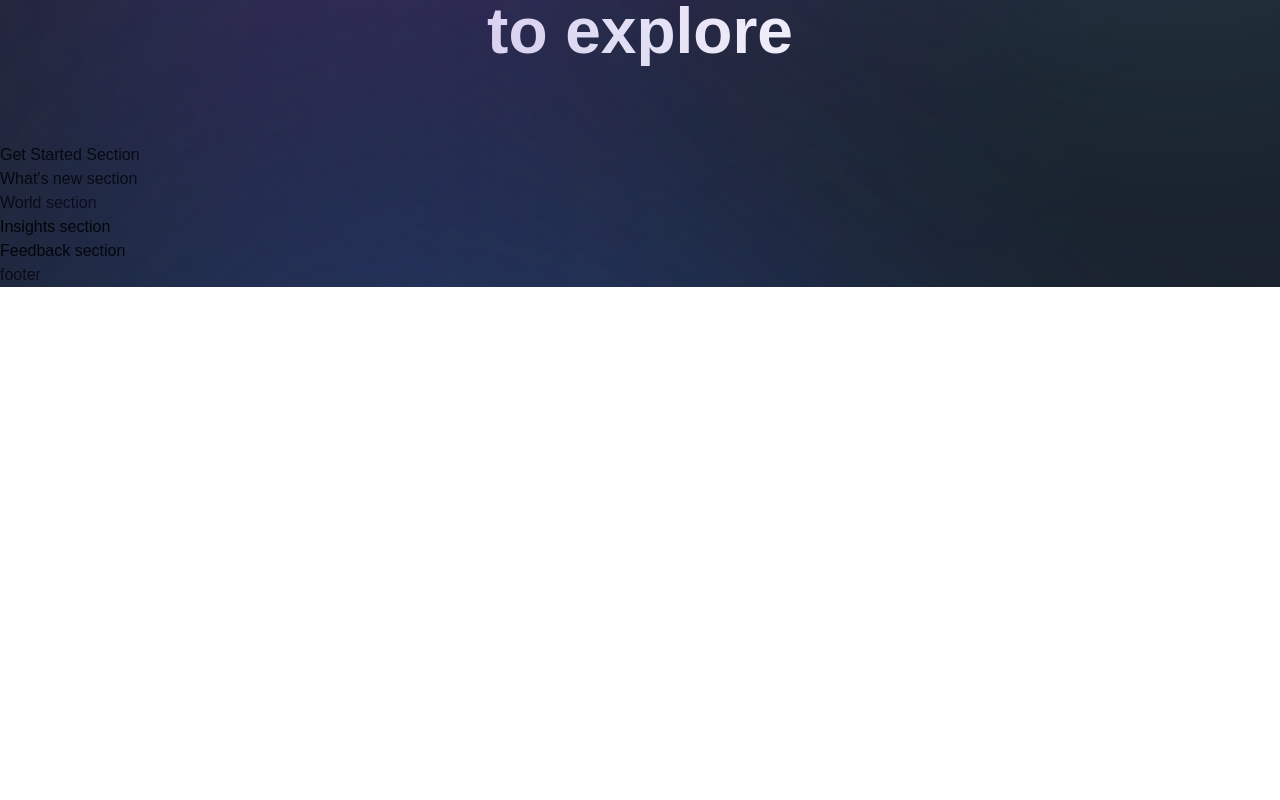
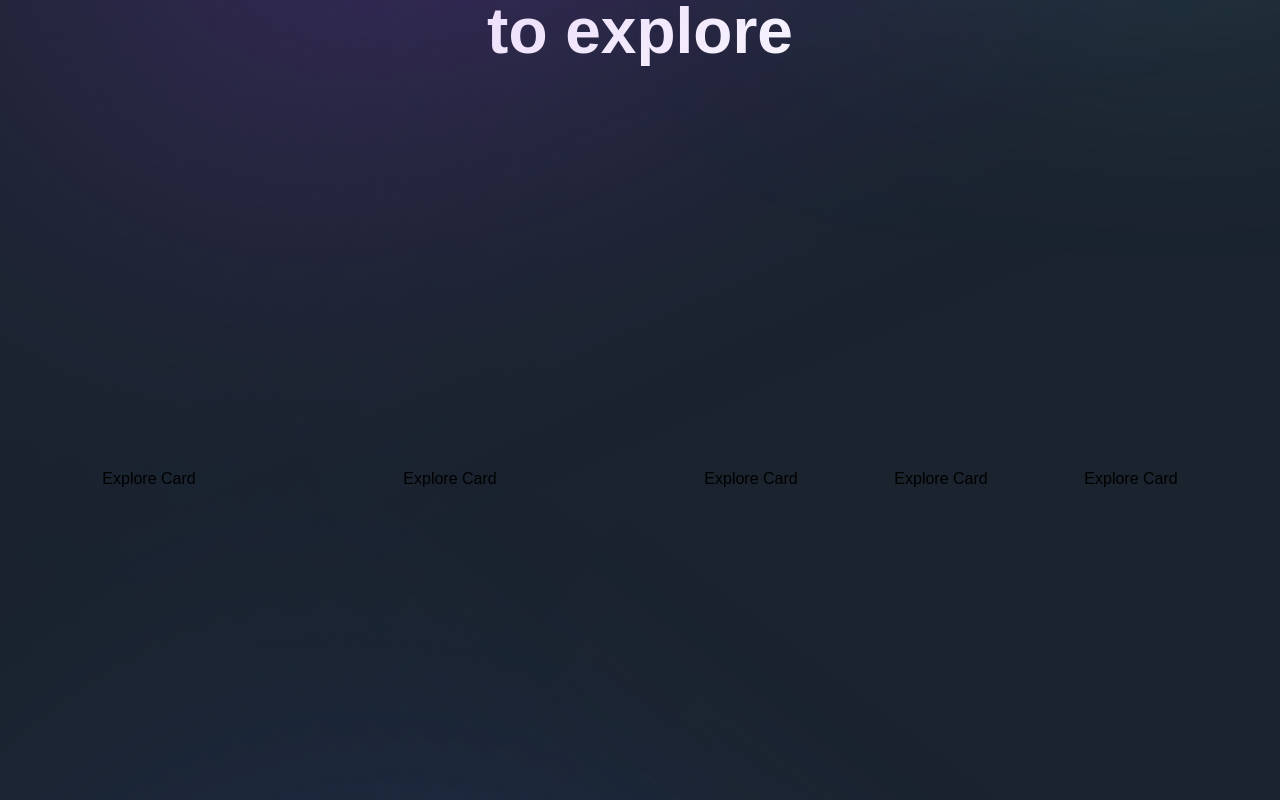
Before and after one commit to shawwnn/metaversus, a Next.js app: page / in a window 1280 px wide. Shown: the part 1580-2380 px from the top of the page. Before the commit the page ends 1867 px from the top, so only its background shows below. Built offline with nearby package versions, Linux system fonts and the light colour scheme; a web font is replaced by a local one.

Commit message:
Explore II - Animation one by one

```diff
--- a/components/ExploreCard.jsx
+++ b/components/ExploreCard.jsx
@@ -1,9 +1,18 @@
 'use client';
 
-const ExploreCard = () => (
-  <div>
+import { motion } from "framer-motion";
+
+import styles from '../styles';
+import { fadeIn } from "../utils/motion";
+
+const ExploreCard = ({ id, imgUrl, title, index, active, handleClick}) => (
+  <motion.div
+    variants={fadeIn('right', 'spring', index * 0.5, 0.75)} // one by one animation
+    // variants={fadeIn('right', 'spring', 1, 0.75)} // simultaneous animation
+    className={`relative ${active === id ? 'lg:flex-[3.5] flex-[10]' : 'lg:flex-[0.5] flex-[2]' } flex items-center justify-center min-w-[170px] h-[700px] transition-[flex] duration-[0.7s] ease-out-flex cursor-pointer`}
+  >
     Explore Card
-  </div>
+  </motion.div>
 );
 
 export default ExploreCard;
--- a/sections/Explore.jsx
+++ b/sections/Explore.jsx
@@ -8,7 +8,10 @@
 import { ExploreCard, TitleText, TypingText } from "../components";
 import { exploreWorlds } from "../constants"
 
-const Explore = () => (
+const Explore = () => {
+  const [active, setActive] = useState('world-2')
+
+  return (
     <section className={`${styles.paddings}`} id="explore">
       <motion.div
         variants={staggerContainer}
@@ -21,8 +24,21 @@
 
         <TitleText title={<>Choose the world you want
         <br className="md:block hidden" /> to explore </>} textStyles="text-center" />
+
+        <div className="mt-[50px] flex lg:flex-row flex-col min-h-[70px] gap-5">
+          {exploreWorlds.map((world, index) => (
+            <ExploreCard
+              key={world.id}
+              {...world}
+              index={index}
+              active={active}
+              handleClick={setActive}
+            />
+          ))}
+        </div>
       </motion.div>
     </section>
-);
+  )
+};
 
 export default Explore;
```
Lines whose indentation alone changed are shown as unchanged.
